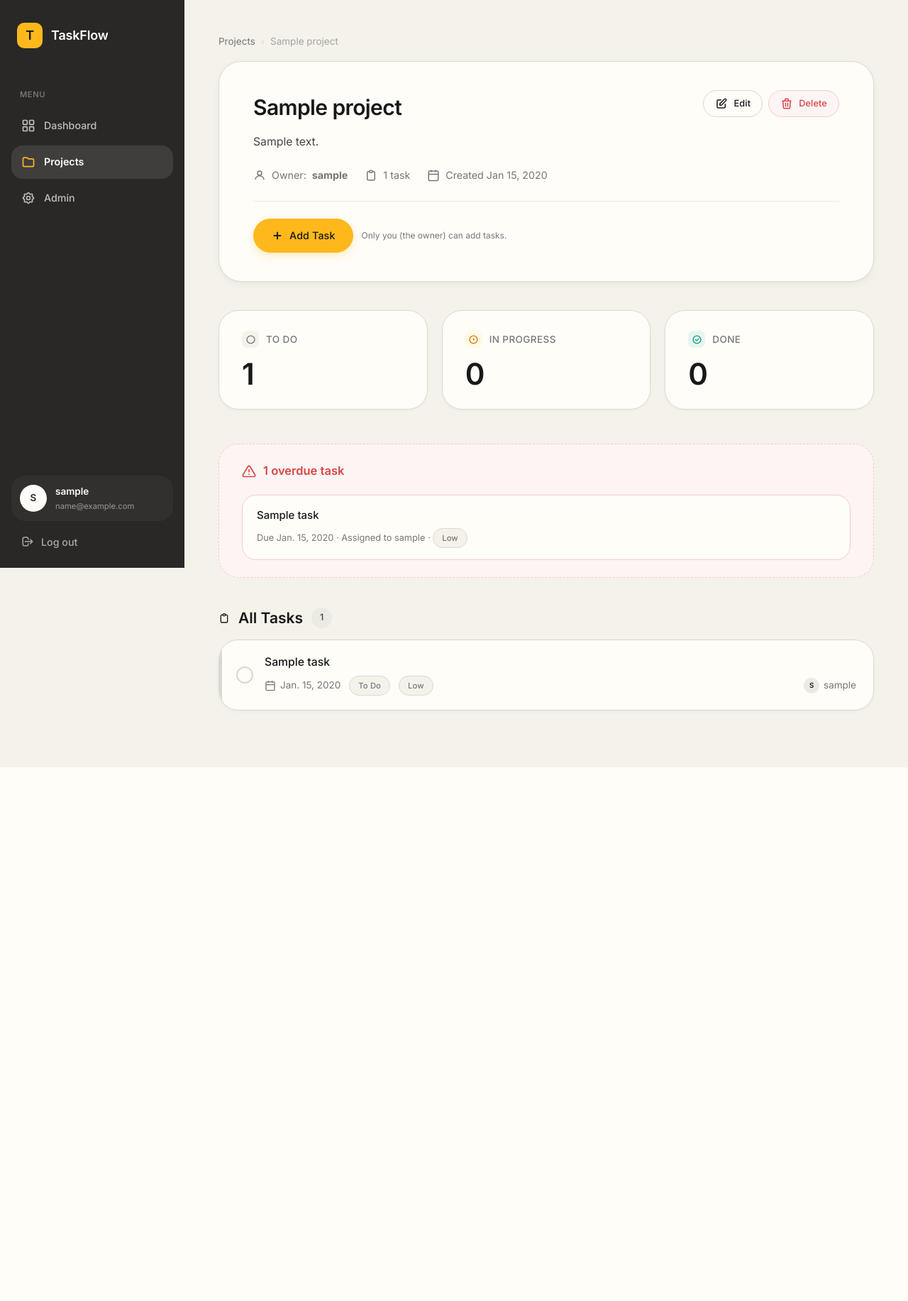
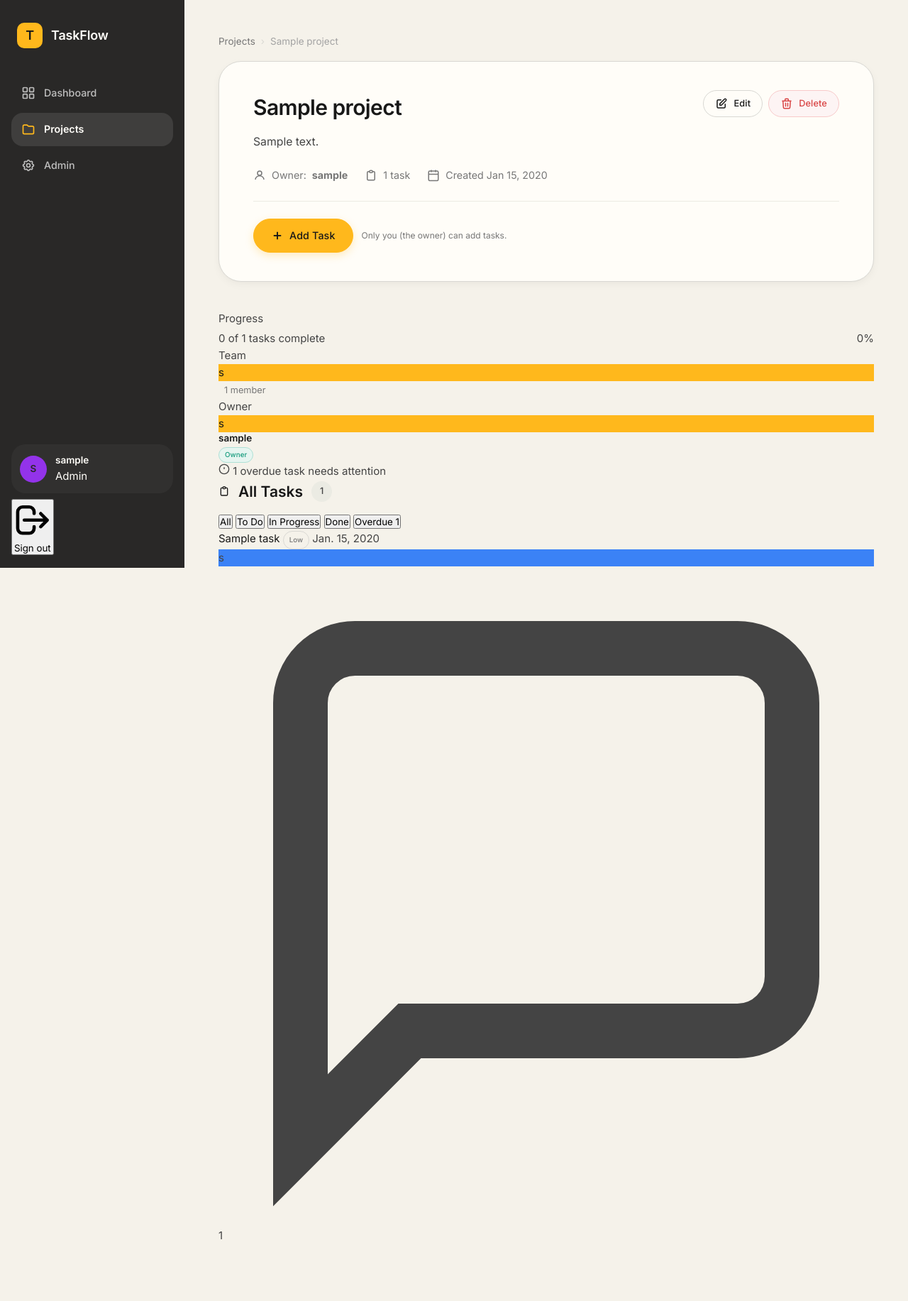
Before and after one commit to raunak23427/Task-Manager, a Django app: page /projects/1/ in a window 1280 px wide. Shown: the whole page at 71% size. Before the commit the page ends 1081 px from the top, so only its background shows below. Run offline with Django 5.2, Linux system fonts and the light colour scheme; a user stored in the database is signed in; tables that the repository leaves empty hold one stand-in row (values such as "Sample post").

Commit message:
style: add task priority badges and cache buster

```diff
--- a/templates/base.html
+++ b/templates/base.html
@@ -7,7 +7,7 @@
   <link rel="preconnect" href="https://fonts.googleapis.com">
   <link rel="preconnect" href="https://fonts.gstatic.com" crossorigin>
   <link href="https://fonts.googleapis.com/css2?family=Inter:wght@400;500;600;700;800;900&display=swap" rel="stylesheet">
-  <link rel="stylesheet" href="/static/css/style.css" />
+  <link rel="stylesheet" href="/static/css/style.css?v=2" />
   {% block extra_head %}{% endblock %}
 </head>
 <body>
@@ -26,8 +26,6 @@
 
   <!-- Navigation -->
   <nav class="sidebar-nav" aria-label="Main navigation">
-    <span class="nav-section-label">Menu</span>
-
     <a href="{% url 'tasks:dashboard' %}"
        class="nav-link {% if request.resolver_match.url_name == 'dashboard' %}active{% endif %}">
       <svg viewBox="0 0 24 24" fill="none" stroke="currentColor" stroke-width="2" aria-hidden="true">
@@ -46,6 +44,7 @@
       Projects
     </a>
 
+
     {% if user.is_staff %}
     <a href="/admin/" class="nav-link">
       <svg viewBox="0 0 24 24" fill="none" stroke="currentColor" stroke-width="2" aria-hidden="true">
@@ -61,20 +60,21 @@
   <!-- User / Logout -->
   <div class="sidebar-footer">
     <div class="user-card">
-      <div class="user-avatar" aria-hidden="true">{{ user.username|first }}</div>
+      <div class="user-avatar" aria-hidden="true" style="{% if user.is_superuser %}background:#9333EA{% elif user.owned_projects.exists %}background:#FFB81C;color:#181818{% else %}background:#3B82F6{% endif %}">{{ user.username|first }}</div>
       <div class="user-info">
         <span class="user-name">{{ user.username }}</span>
-        <span class="user-email">{% if user.email %}{{ user.email }}{% else %}Signed in{% endif %}</span>
+        <span class="user-role-badge {% if user.is_superuser %}user-role-admin{% elif user.owned_projects.exists %}user-role-owner{% else %}user-role-member{% endif %}">
+          {% if user.is_superuser %}Admin{% elif user.owned_projects.exists %}Owner{% else %}Member{% endif %}
+        </span>
       </div>
     </div>
     <form method="post" action="{% url 'accounts:logout' %}" class="logout-form">
       {% csrf_token %}
-      <button type="submit" class="logout-btn">
+      <button type="submit" class="logout-row">
         <svg viewBox="0 0 24 24" fill="none" stroke="currentColor" stroke-width="2" aria-hidden="true">
-          <path stroke-linecap="round" stroke-linejoin="round"
-            d="M17 16l4-4m0 0l-4-4m4 4H7m6 4v1a3 3 0 01-3 3H6a3 3 0 01-3-3V7a3 3 0 013-3h4a3 3 0 013 3v1"/>
+          <path stroke-linecap="round" stroke-linejoin="round" d="M17 16l4-4m0 0l-4-4m4 4H7m6 4v1a3 3 0 01-3 3H6a3 3 0 01-3-3V7a3 3 0 013-3h4a3 3 0 013 3v1"/>
         </svg>
-        Log out
+        Sign out
       </button>
     </form>
   </div>
--- a/templates/base_auth.html
+++ b/templates/base_auth.html
@@ -7,7 +7,7 @@
   <link rel="preconnect" href="https://fonts.googleapis.com">
   <link rel="preconnect" href="https://fonts.gstatic.com" crossorigin>
   <link href="https://fonts.googleapis.com/css2?family=Inter:wght@400;500;600;700;800;900&display=swap" rel="stylesheet">
-  <link rel="stylesheet" href="/static/css/style.css" />
+  <link rel="stylesheet" href="/static/css/style.css?v=2" />
 </head>
 <body>
 {% block content %}{% endblock %}
--- a/templates/tasks/project_detail.html
+++ b/templates/tasks/project_detail.html
@@ -73,70 +73,50 @@
   {% endif %}
 </div>
 
-<!-- Status count cards -->
-<div class="stat-grid fade-in">
-  <div class="stat-card stat-todo">
-    <div class="stat-card-label">
-      <span class="stat-card-icon">
-        <svg width="13" height="13" viewBox="0 0 24 24" fill="none" stroke="currentColor" stroke-width="2.5">
-          <circle cx="12" cy="12" r="10"/>
-        </svg>
-      </span>
-      To Do
+<!-- Project stats card -->
+<div class="project-stats-card fade-in">
+  <div class="project-stats-row">
+    <div>
+      <div class="project-stat-label">Progress</div>
+      <div class="project-stat-progress-bar">
+        <div class="project-stat-progress-fill" style="width:{% widthratio counts_by_status.DONE|default:0 tasks|length 100 %}%"></div>
       </div>
-    <div class="stat-card-value">{{ counts_by_status.TODO|default:0 }}</div>
-  </div>
-  <div class="stat-card stat-ip">
-    <div class="stat-card-label">
-      <span class="stat-card-icon">
-        <svg width="13" height="13" viewBox="0 0 24 24" fill="none" stroke="currentColor" stroke-width="2.5">
-          <circle cx="12" cy="12" r="10"/><path d="M12 8v4l2 2"/>
-        </svg>
-      </span>
-      In Progress
-    </div>
-    <div class="stat-card-value">{{ counts_by_status.IN_PROGRESS|default:0 }}</div>
-  </div>
-  <div class="stat-card stat-done">
-    <div class="stat-card-label">
-      <span class="stat-card-icon">
-        <svg width="13" height="13" viewBox="0 0 24 24" fill="none" stroke="currentColor" stroke-width="2.5">
-          <circle cx="12" cy="12" r="10"/>
-          <path stroke-linecap="round" stroke-linejoin="round" d="M8 12l3 3 5-5"/>
-        </svg>
-      </span>
-      Done
-    </div>
-    <div class="stat-card-value">{{ counts_by_status.DONE|default:0 }}</div>
+      <div style="display:flex;justify-content:space-between;align-items:center;margin-top:4px">
+        <span class="project-stat-sub">{{ counts_by_status.DONE|default:0 }} of {{ tasks|length }} tasks complete</span>
+        <span class="project-stat-pct">{% if tasks %}{% widthratio counts_by_status.DONE|default:0 tasks|length 100 %}%{% else %}0%{% endif %}</span>
       </div>
     </div>
-
-<!-- Overdue tasks for this project -->
-{% if overdue_tasks %}
-<div class="overdue-section fade-in">
-  <div class="overdue-header">
-    <svg viewBox="0 0 24 24" fill="none" stroke="currentColor" stroke-width="2">
-      <path stroke-linecap="round" stroke-linejoin="round"
-        d="M12 9v4m0 4h.01M10.29 3.86L1.82 18a2 2 0 001.71 3h16.94a2 2 0 001.71-3L13.71 3.86a2 2 0 00-3.42 0z"/>
-    </svg>
-    {{ overdue_tasks|length }} overdue task{{ overdue_tasks|length|pluralize }}
+    <div>
+      <div class="project-stat-label">Team</div>
+      <div class="project-owner-chip">
+        <div class="project-member-stack">
+          <div class="member-avatar" style="background:#FFB81C;color:#181818">{{ project.owner.username|first }}</div>
         </div>
-  <div class="overdue-list">
-    {% for task in overdue_tasks %}
-    <div class="overdue-task-card">
-      <a href="{% url 'tasks:task_detail' task.pk %}" class="overdue-task-title">{{ task.title }}</a>
-      <div class="overdue-task-meta">
-        {% if task.due_date %}Due {{ task.due_date }}{% endif %}
-        {% if task.assigned_to %} · Assigned to {{ task.assigned_to.username }}{% endif %}
-        · <span class="badge badge-{{ task.priority|lower }}">{{ task.get_priority_display }}</span>
+        <span style="font-size:0.85rem;color:var(--text-3);margin-left:8px">{{ tasks|length }} member{{ tasks|length|pluralize }}</span>
       </div>
     </div>
-    {% endfor %}
+    <div>
+      <div class="project-stat-label">Owner</div>
+      <div class="project-owner-chip">
+        <div class="project-owner-avatar" style="background:#FFB81C;color:#181818">{{ project.owner.username|first }}</div>
+        <div>
+          <div style="font-size:0.9rem;font-weight:600;color:var(--text-1);line-height:1.3">{{ project.owner.username }}</div>
+          <span class="badge badge-done" style="font-size:0.65rem;padding:2px 8px;margin-top:2px;display:inline-block">Owner</span>
         </div>
       </div>
+    </div>
+  </div>
+  {% if overdue_tasks %}
+  <div class="project-overdue-alert">
+    <svg width="16" height="16" viewBox="0 0 24 24" fill="none" stroke="currentColor" stroke-width="2">
+      <circle cx="12" cy="12" r="10"/><line x1="12" y1="8" x2="12" y2="12"/><line x1="12" y1="16" x2="12.01" y2="16"/>
+    </svg>
+    {{ overdue_tasks|length }} overdue task{{ overdue_tasks|length|pluralize }} need{{ overdue_tasks|length|pluralize:'s,' }} attention
+  </div>
   {% endif %}
+</div>
 
-<!-- Task table -->
+<!-- Task rows -->
 <div class="fade-in">
   <div class="section-header" style="margin-bottom:14px">
     <h2 class="section-title">
@@ -148,40 +128,50 @@
     </h2>
   </div>
 
+  <div class="task-filter-tabs" id="taskTabs">
+    <button class="task-filter-tab active" onclick="filterTasks('all',this)">All</button>
+    <button class="task-filter-tab" onclick="filterTasks('todo',this)">To Do</button>
+    <button class="task-filter-tab" onclick="filterTasks('in_progress',this)">In Progress</button>
+    <button class="task-filter-tab" onclick="filterTasks('done',this)">Done</button>
+    {% if overdue_tasks %}
+    <button class="task-filter-tab" onclick="filterTasks('overdue',this)">
+      Overdue <span class="tab-count">{{ overdue_tasks|length }}</span>
+    </button>
+    {% endif %}
+  </div>
+
   {% if tasks %}
-  <div class="task-list">
+  <div class="task-rows-card">
     {% for task in tasks %}
-    <a href="{% url 'tasks:task_detail' task.pk %}" class="task-card status-{{ task.status|lower }} anim-{{ forloop.counter|add:0|slice:':1' }}">
-      <!-- Clickable completion control -->
-      <span class="task-status-control" title="Mark as done" onclick="completeTask('{% url 'tasks:task_edit' task.pk %}', event)">
+    <div class="task-row" data-status="{{ task.status|lower }}" data-due="{{ task.due_date }}">
+      <span class="task-row-check {% if task.status == 'DONE' %}check-done{% endif %}" onclick="completeTask('{% url 'tasks:task_edit' task.pk %}', event)">
         {% if task.status == 'DONE' %}
-        <svg viewBox="0 0 24 24" fill="none" stroke="currentColor" stroke-width="3" style="width:14px;height:14px"><path stroke-linecap="round" stroke-linejoin="round" d="M5 13l4 4L19 7"/></svg>
+        <svg viewBox="0 0 24 24" fill="none" stroke="currentColor" stroke-width="3">
+          <path stroke-linecap="round" stroke-linejoin="round" d="M5 13l4 4L19 7"/>
+        </svg>
         {% endif %}
       </span>
-
-      <div class="task-card-body">
-        <div class="task-card-title">{{ task.title }}</div>
-        <div class="task-card-meta">
+      <a href="{% url 'tasks:task_detail' task.pk %}" class="task-row-title {% if task.status == 'DONE' %}title-done{% endif %}">{{ task.title }}</a>
+      <span class="badge badge-{{ task.priority|lower }}" style="padding:4px 8px;font-size:0.65rem;letter-spacing:0;text-transform:capitalize">{{ task.get_priority_display }}</span>
       {% if task.due_date %}
-          <span class="task-meta-chip">
+      <span class="task-row-due">{{ task.due_date }}</span>
+      {% endif %}
+      <div class="task-row-meta">
+        {% if task.assigned_to %}
+        <div class="task-row-avatar" style="background:#3B82F6" title="{{ task.assigned_to.username }}">{{ task.assigned_to.username|first }}</div>
+        {% endif %}
+        {% with cc=task.comments.count %}
+        {% if cc %}
+        <span class="task-row-comments">
           <svg viewBox="0 0 24 24" fill="none" stroke="currentColor" stroke-width="2">
-              <rect x="3" y="4" width="18" height="18" rx="2"/><path d="M16 2v4M8 2v4M3 10h18"/>
+            <path d="M21 15a2 2 0 01-2 2H7l-4 4V5a2 2 0 012-2h14a2 2 0 012 2z"/>
           </svg>
-            {{ task.due_date }}
+          {{ cc }}
         </span>
         {% endif %}
-          <span class="badge badge-{{ task.status|lower }}">{{ task.get_status_display }}</span>
-          <span class="badge badge-{{ task.priority|lower }}">{{ task.get_priority_display }}</span>
-
-          {% if task.assigned_to %}
-          <span class="task-meta-chip" style="margin-left:auto">
-            <span style="width:22px;height:22px;border-radius:50%;background:var(--border-light);display:inline-flex;align-items:center;justify-content:center;color:var(--text-1);font-size:0.65rem;font-weight:600;flex-shrink:0;text-transform:uppercase">{{ task.assigned_to.username|first }}</span>
-            {{ task.assigned_to.username }}
-          </span>
-          {% endif %}
+        {% endwith %}
       </div>
     </div>
-    </a>
     {% endfor %}
   </div>
 
@@ -210,4 +200,20 @@
   </div>
   {% endif %}
 </div>
+
+<script>
+function filterTasks(status, btn) {
+  document.querySelectorAll('.task-filter-tab').forEach(function(t){ t.classList.remove('active'); });
+  btn.classList.add('active');
+  var today = new Date().toISOString().split('T')[0];
+  document.querySelectorAll('.task-row').forEach(function(row){
+    var s = row.dataset.status;
+    var due = row.dataset.due || '';
+    var isOverdue = due && due < today && s !== 'done';
+    if (status === 'all') row.style.display = '';
+    else if (status === 'overdue') row.style.display = isOverdue ? '' : 'none';
+    else row.style.display = (s === status) ? '' : 'none';
+  });
+}
+</script>
 {% endblock %}
```
Lines whose indentation alone changed are shown as unchanged.
